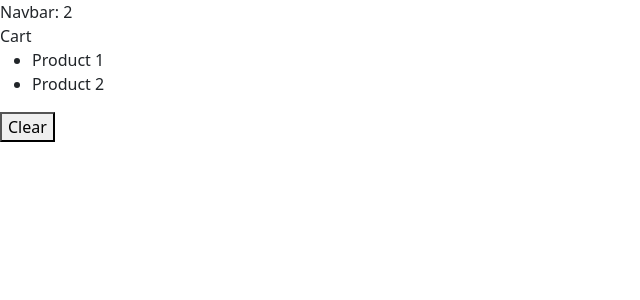
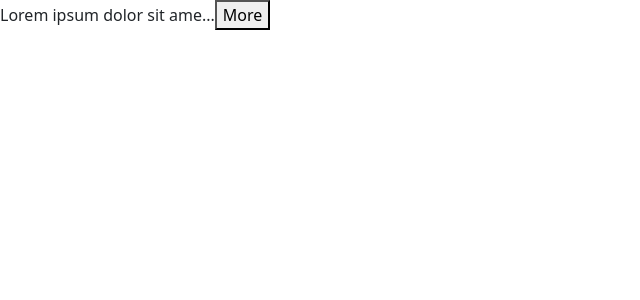
Before and after one commit to ChloeL-E/react-app, a React (Vite) app: page / in a window 1280 px wide. Shown: the top 300 px of the page, without its empty margins (0-640 px from the left). Built offline with nearby package versions, Linux system fonts and the light colour scheme.

Commit message:
Added Expandble text component

```diff
--- a/src/App.tsx
+++ b/src/App.tsx
@@ -4,8 +4,27 @@ import Buttons from "./components/Buttons/Buttons";
 import Like from "./components/Like";
 import Navbar from "./components/Navbar";
 import Cart from "./components/Cart";
+import ExpandableText from "./components/ExpandableText";
 
 function App() {
+  return (
+    <ExpandableText maxChars={25}>
+      Lorem ipsum dolor sit amet, consectetur adipisicing elit. Repellendus,
+      incidunt, tempora cumque itaque exercitationem error odio alias officia
+      animi pariatur commodi consectetur nihil ab porro repudiandae atque a
+      totam eos consequuntur similique ipsum! Tenetur architecto, rem quibusdam
+      consectetur blanditiis at illo reprehenderit odio fugit pariatur quam.
+      Dignissimos laudantium dolor, quos blanditiis quasi, sapiente maiores
+      magnam optio libero aliquid, voluptates non vitae. Repudiandae quis amet
+      quaerat ratione consequuntur quas enim eius corporis explicabo quod,
+      magnam esse velit et fugit molestias soluta sapiente aut dolores
+      reiciendis omnis rerum sint repellendus nostrum porro! Totam aut quia
+      tenetur quod voluptatibus, labore enim cupiditate maxime.
+    </ExpandableText>
+  );
+}
+
+/*function App() {
   const [cartItems, setCartItems] = useState(['Product 1', 'Product 2']);
 
   return (
@@ -13,10 +32,7 @@ function App() {
       <Navbar cartItemsCount={cartItems.length} />
       <Cart cartItems={cartItems} onClear={() => setCartItems([])} />
     </div>
-  )
-
-
-
+  )*/
 
 /* {  const [alertVisible, setAlertVisibility] = useState(false);
 
@@ -35,8 +51,7 @@ function App() {
 }
 */
 
-
-  /*
+/*
 import ListGroup from "./components/ListGroup";
 
 function App() {
@@ -53,7 +68,6 @@ function App() {
     </div>
   );
 }*/
-}
 
 {
   /* example from Alert.tsx to go above to demo passing children to a component*/
--- /dev/null
+++ b/src/components/ExpandableText.tsx
@@ -0,0 +1,25 @@
+import React from "react";
+import { useState } from "react";
+
+interface Props {
+  children: string;
+  maxChars: number;
+}
+
+const ExpandableText = ({ children, maxChars = 100 }: Props) => {
+  const [isExpanded, setExpanded] = useState(false);
+
+  if (children.length <= maxChars) return <p>{children}</p>;
+
+  const text = isExpanded ? children : children.substring(0, maxChars);
+  return (
+    <p>
+      {text}...
+      <button onClick={() => setExpanded(!isExpanded)}>
+        {isExpanded ? "Less" : "More"}
+      </button>
+    </p>
+  );
+};
+
+export default ExpandableText;
```
